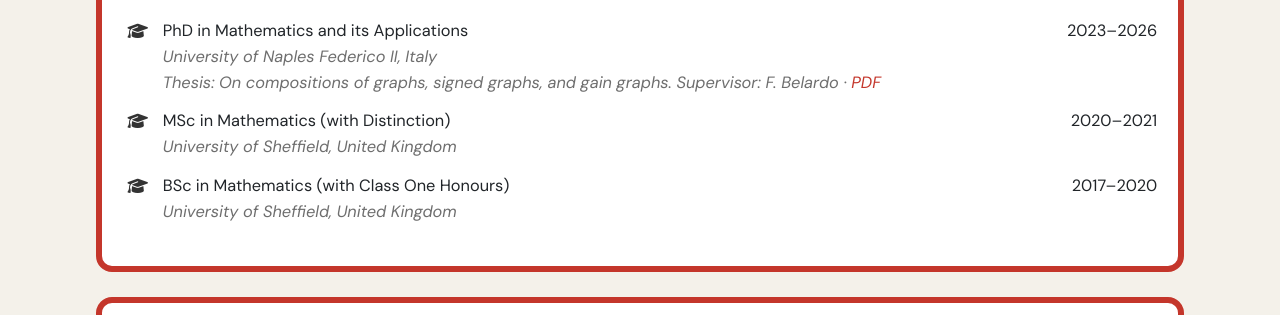
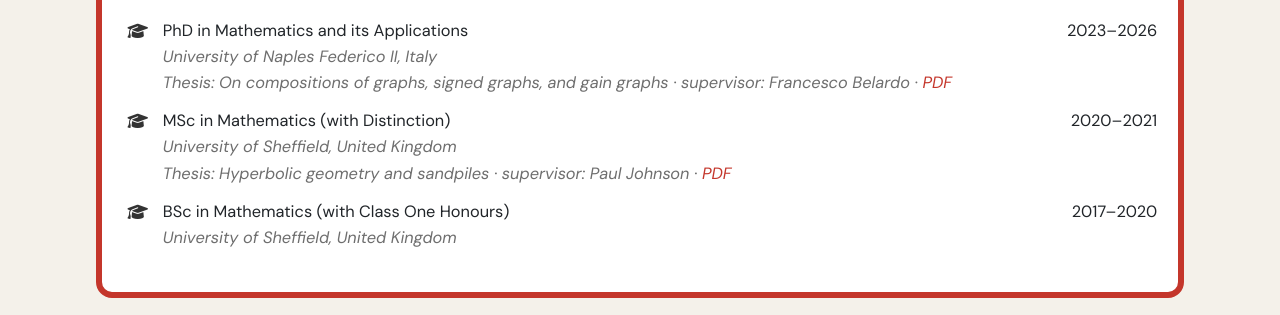
Before and after one commit to callumhuntington/callumhuntington.github.io, a website: page mathematics.html in a window 1280 px wide. Shown: the part 201-516 px from the top of the page. Drawn offline with nearby package versions, Linux system fonts and the light colour scheme.

Commit message:
Update thesis and supervisor details in education section

```diff
--- a/mathematics.html
+++ b/mathematics.html
@@ -65,7 +65,7 @@
 <div class="education-left">
 <span class="degree">PhD in Mathematics and its Applications</span>
 <span class="university">University of Naples Federico II, Italy</span>
-<span class="university">Thesis: <em>On compositions of graphs, signed graphs, and gain graphs</em>. Supervisor: F. Belardo · <a href="phdthesis_callumhuntington.pdf" target="_blank" rel="noopener noreferrer">PDF</a></span>
+<span class="university">Thesis: <em>On compositions of graphs, signed graphs, and gain graphs</em> &middot; supervisor: Francesco Belardo &middot; <a href="phdthesis_callumhuntington.pdf" target="_blank" rel="noopener noreferrer">PDF</a></span>
 </div>
 <div class="education-right">2023&ndash;2026</div>
 </div>
@@ -77,6 +77,7 @@
 <div class="education-left">
 <span class="degree">MSc in Mathematics (with Distinction)</span>
 <span class="university">University of Sheffield, United Kingdom</span>
+<span class="university">Thesis: <em>Hyperbolic geometry and sandpiles</em> &middot; supervisor: Paul Johnson &middot; <a href="mscthesis_callumhuntington.pdf" target="_blank" rel="noopener noreferrer">PDF</a></span>
 </div>
 <div class="education-right">2020&ndash;2021</div>
 </div>
```
